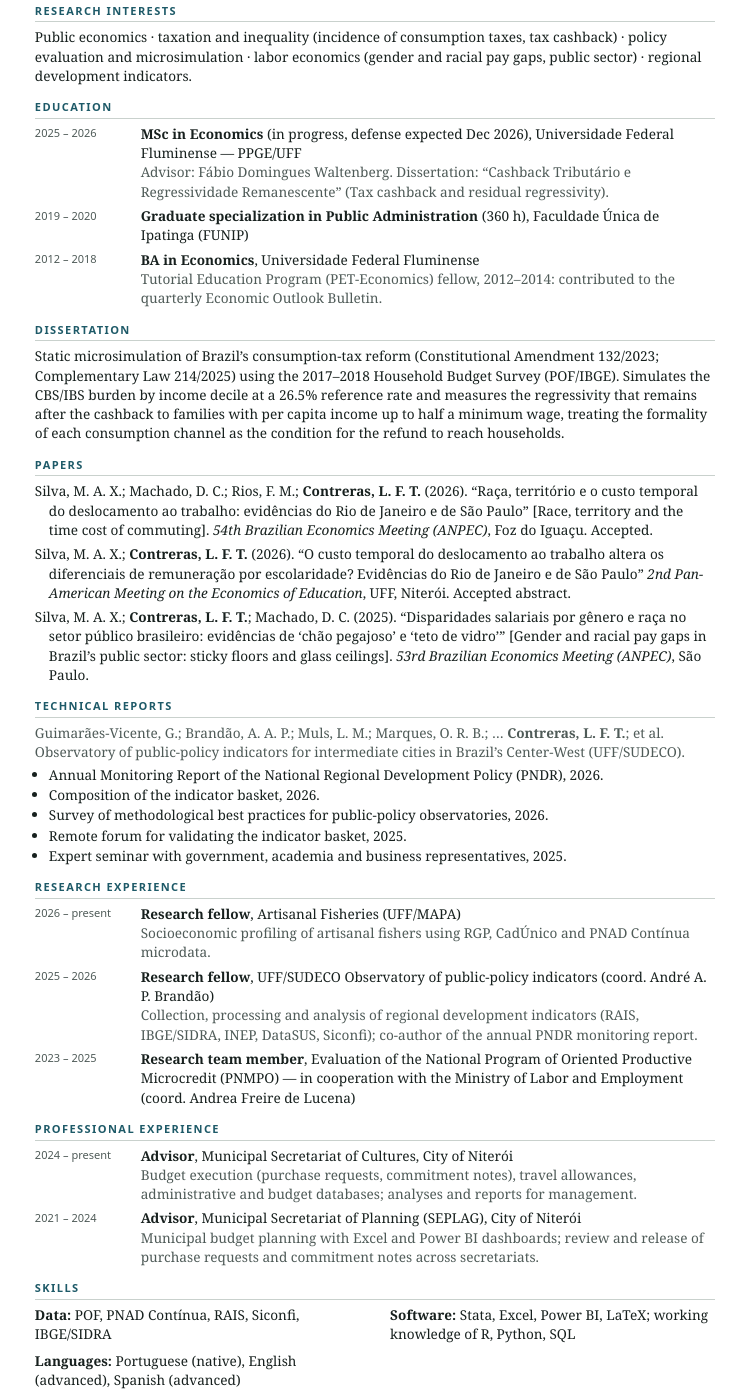
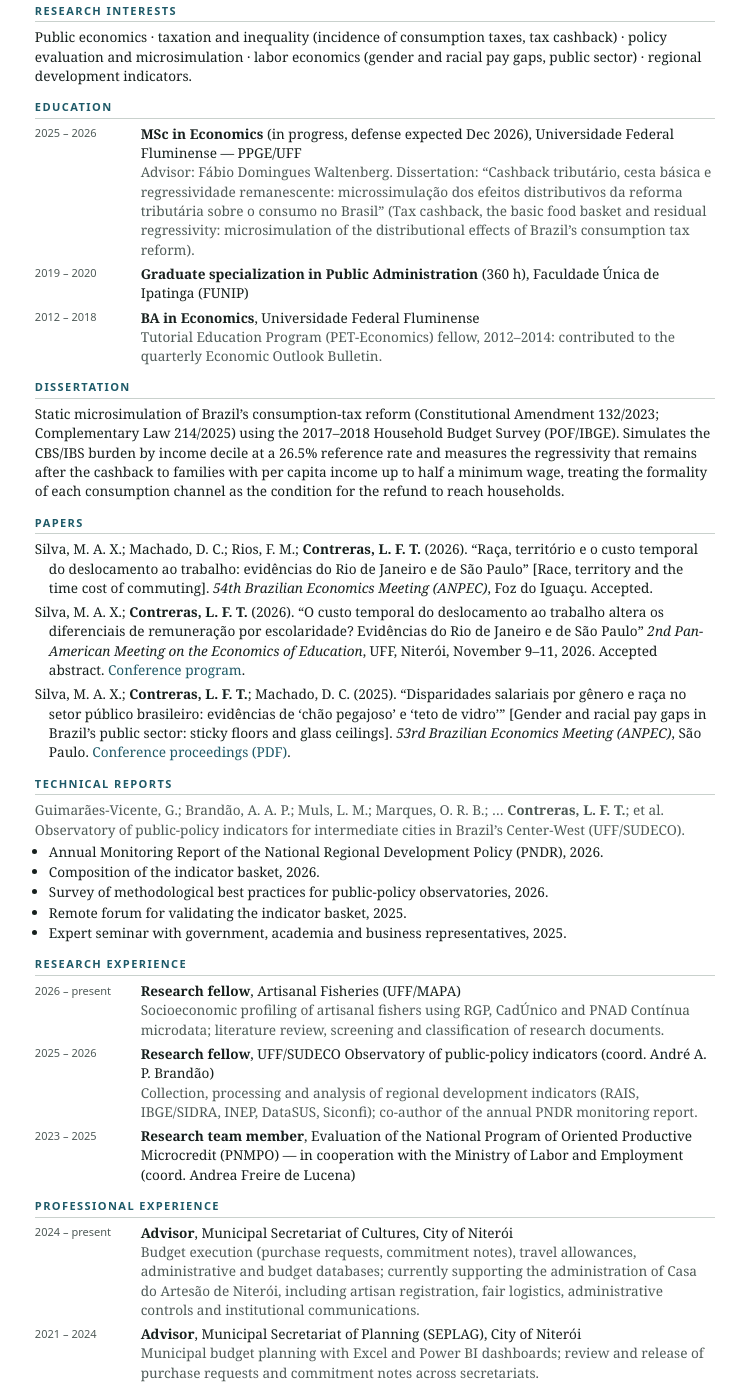
Before and after one commit to lftcontreras/lftcontreras.github.io, a plain HTML site: page cv.html in a window 1280 px wide. Shown: the part 189-1582 px from the top of the page, without its empty margins (265-1011 px from the left). Drawn offline with Linux system fonts and the light colour scheme.

Commit message:
Synchronize academic biography and CV (November 2026)

```diff
--- a/cv.html
+++ b/cv.html
@@ -33,15 +33,15 @@ ORCID <a href="https://orcid.org/0009-0009-0387-0558">0009-0009-0387-0558</a> ·
 <h2>Research interests</h2>
 <p>Public economics · taxation and inequality (incidence of consumption taxes, tax cashback) · policy evaluation and microsimulation · labor economics (gender and racial pay gaps, public sector) · regional development indicators.</p>
 <h2>Education</h2>
-<div class="row"><span class="when">2025 – 2026</span><div><span class="t">MSc in Economics</span> (in progress, defense expected Dec 2026), Universidade Federal Fluminense — PPGE/UFF<br><span class="m">Advisor: Fábio Domingues Waltenberg. Dissertation: “Cashback Tributário e Regressividade Remanescente” (Tax cashback and residual regressivity).</span></div></div>
+<div class="row"><span class="when">2025 – 2026</span><div><span class="t">MSc in Economics</span> (in progress, defense expected Dec 2026), Universidade Federal Fluminense — PPGE/UFF<br><span class="m">Advisor: Fábio Domingues Waltenberg. Dissertation: “Cashback tributário, cesta básica e regressividade remanescente: microssimulação dos efeitos distributivos da reforma tributária sobre o consumo no Brasil” (Tax cashback, the basic food basket and residual regressivity: microsimulation of the distributional effects of Brazil’s consumption tax reform).</span></div></div>
 <div class="row"><span class="when">2019 – 2020</span><div><span class="t">Graduate specialization in Public Administration</span> (360 h), Faculdade Única de Ipatinga (FUNIP)</div></div>
 <div class="row"><span class="when">2012 – 2018</span><div><span class="t">BA in Economics</span>, Universidade Federal Fluminense<br><span class="m">Tutorial Education Program (PET-Economics) fellow, 2012–2014: contributed to the quarterly Economic Outlook Bulletin.</span></div></div>
 <h2>Dissertation</h2>
 <p>Static microsimulation of Brazil’s consumption-tax reform (Constitutional Amendment 132/2023; Complementary Law 214/2025) using the 2017–2018 Household Budget Survey (POF/IBGE). Simulates the CBS/IBS burden by income decile at a 26.5% reference rate and measures the regressivity that remains after the cashback to families with per capita income up to half a minimum wage, treating the formality of each consumption channel as the condition for the refund to reach households.</p>
 <h2>Papers</h2>
 <p class="pub">Silva, M. A. X.; Machado, D. C.; Rios, F. M.; <b>Contreras, L. F. T.</b> (2026). “Raça, território e o custo temporal do deslocamento ao trabalho: evidências do Rio de Janeiro e de São Paulo” [Race, territory and the time cost of commuting]. <i>54th Brazilian Economics Meeting (ANPEC)</i>, Foz do Iguaçu. Accepted.</p>
-<p class="pub">Silva, M. A. X.; <b>Contreras, L. F. T.</b> (2026). “O custo temporal do deslocamento ao trabalho altera os diferenciais de remuneração por escolaridade? Evidências do Rio de Janeiro e de São Paulo” <i>2nd Pan-American Meeting on the Economics of Education</i>, UFF, Niterói. Accepted abstract.</p>
-<p class="pub">Silva, M. A. X.; <b>Contreras, L. F. T.</b>; Machado, D. C. (2025). “Disparidades salariais por gênero e raça no setor público brasileiro: evidências de ‘chão pegajoso’ e ‘teto de vidro’” [Gender and racial pay gaps in Brazil’s public sector: sticky floors and glass ceilings]. <i>53rd Brazilian Economics Meeting (ANPEC)</i>, São Paulo.</p>
+<p class="pub">Silva, M. A. X.; <b>Contreras, L. F. T.</b> (2026). “O custo temporal do deslocamento ao trabalho altera os diferenciais de remuneração por escolaridade? Evidências do Rio de Janeiro e de São Paulo” <i>2nd Pan-American Meeting on the Economics of Education</i>, UFF, Niterói, November 9–11, 2026. Accepted abstract. <a href="https://www.even3.com.br/aedebrasil-f862-426b-a7e3-11558c058ce7-726389/#2947206">Conference program</a>.</p>
+<p class="pub">Silva, M. A. X.; <b>Contreras, L. F. T.</b>; Machado, D. C. (2025). “Disparidades salariais por gênero e raça no setor público brasileiro: evidências de ‘chão pegajoso’ e ‘teto de vidro’” [Gender and racial pay gaps in Brazil’s public sector: sticky floors and glass ceilings]. <i>53rd Brazilian Economics Meeting (ANPEC)</i>, São Paulo. <a href="https://www.anpec.org.br/encontro/2025/submissao/files_I/i13-c4df07831241826ca43e8efa232ce0e9.pdf">Conference proceedings (PDF)</a>.</p>
 <h2>Technical reports</h2>
 <p class="m" style="margin-bottom:3px">Guimarães-Vicente, G.; Brandão, A. A. P.; Muls, L. M.; Marques, O. R. B.; … <b>Contreras, L. F. T.</b>; et al. Observatory of public-policy indicators for intermediate cities in Brazil’s Center-West (UFF/SUDECO).</p>
 <ul>
@@ -52,11 +52,11 @@ ORCID <a href="https://orcid.org/0009-0009-0387-0558">0009-0009-0387-0558</a> ·
 <li>Expert seminar with government, academia and business representatives, 2025.</li>
 </ul>
 <h2>Research experience</h2>
-<div class="row"><span class="when">2026 – present</span><div><span class="t">Research fellow</span>, Artisanal Fisheries (UFF/MAPA)<br><span class="m">Socioeconomic profiling of artisanal fishers using RGP, CadÚnico and PNAD Contínua microdata.</span></div></div>
+<div class="row"><span class="when">2026 – present</span><div><span class="t">Research fellow</span>, Artisanal Fisheries (UFF/MAPA)<br><span class="m">Socioeconomic profiling of artisanal fishers using RGP, CadÚnico and PNAD Contínua microdata; literature review, screening and classification of research documents.</span></div></div>
 <div class="row"><span class="when">2025 – 2026</span><div><span class="t">Research fellow</span>, UFF/SUDECO Observatory of public-policy indicators (coord. André A. P. Brandão)<br><span class="m">Collection, processing and analysis of regional development indicators (RAIS, IBGE/SIDRA, INEP, DataSUS, Siconfi); co-author of the annual PNDR monitoring report.</span></div></div>
 <div class="row"><span class="when">2023 – 2025</span><div><span class="t">Research team member</span>, Evaluation of the National Program of Oriented Productive Microcredit (PNMPO) — in cooperation with the Ministry of Labor and Employment (coord. Andrea Freire de Lucena)</div></div>
 <h2>Professional experience</h2>
-<div class="row"><span class="when">2024 – present</span><div><span class="t">Advisor</span>, Municipal Secretariat of Cultures, City of Niterói<br><span class="m">Budget execution (purchase requests, commitment notes), travel allowances, administrative and budget databases; analyses and reports for management.</span></div></div>
+<div class="row"><span class="when">2024 – present</span><div><span class="t">Advisor</span>, Municipal Secretariat of Cultures, City of Niterói<br><span class="m">Budget execution (purchase requests, commitment notes), travel allowances, administrative and budget databases; currently supporting the administration of Casa do Artesão de Niterói, including artisan registration, fair logistics, administrative controls and institutional communications.</span></div></div>
 <div class="row"><span class="when">2021 – 2024</span><div><span class="t">Advisor</span>, Municipal Secretariat of Planning (SEPLAG), City of Niterói<br><span class="m">Municipal budget planning with Excel and Power BI dashboards; review and release of purchase requests and commitment notes across secretariats.</span></div></div>
 <h2>Skills</h2>
 <div class="two">
```
